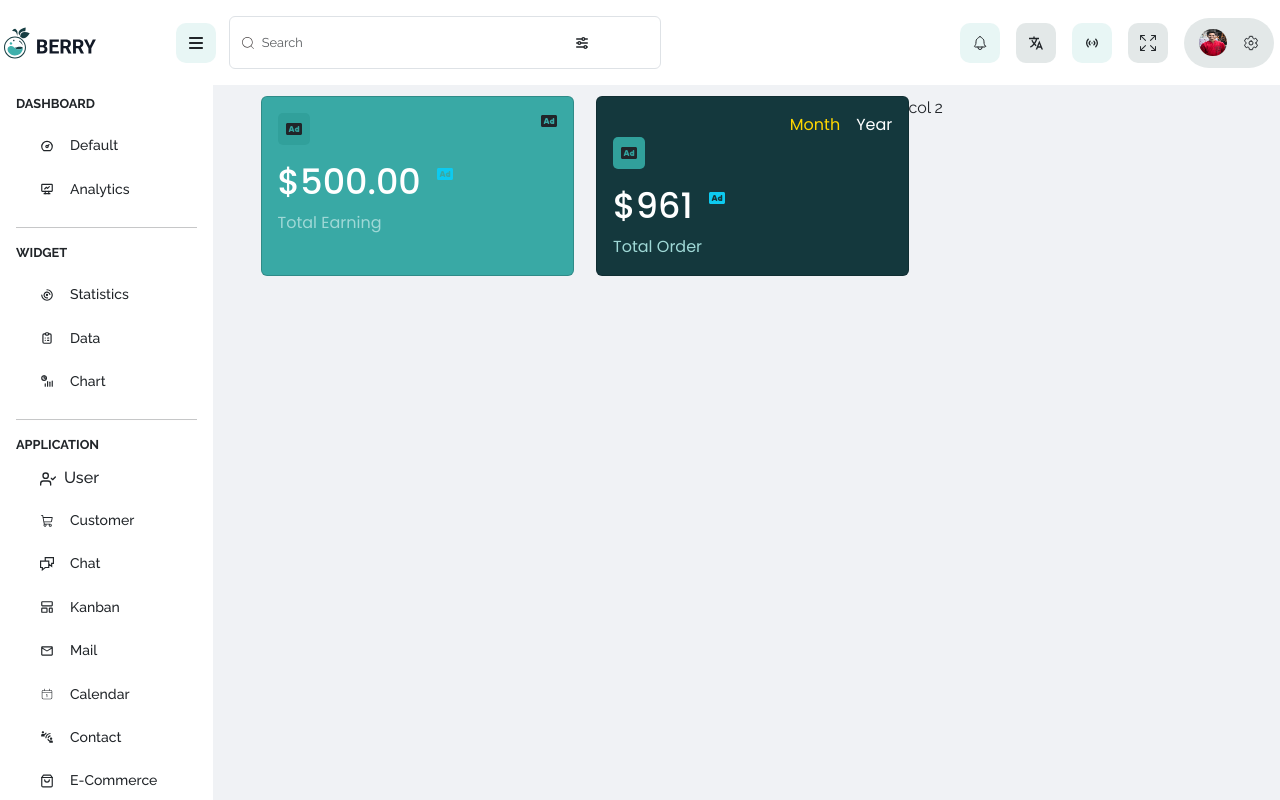
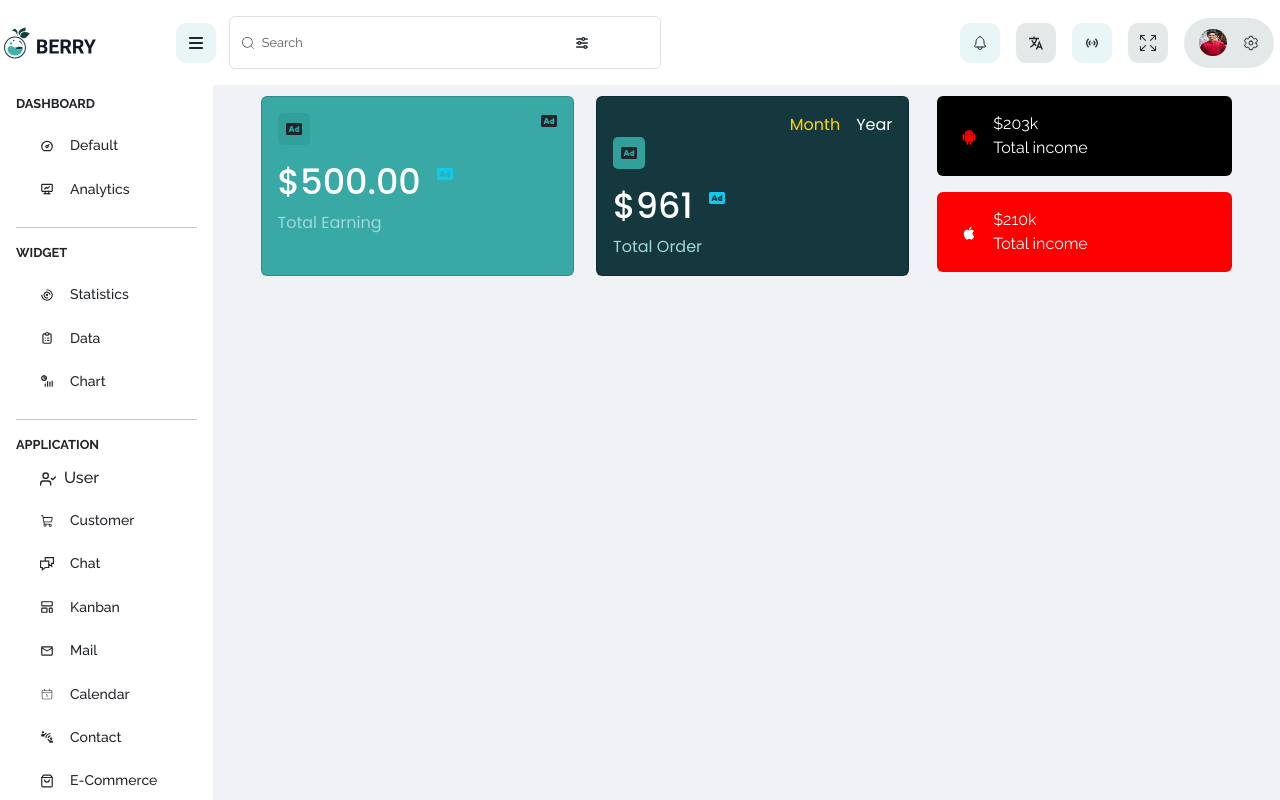
Before and after one commit to mdmehrab/berry-dashboard, a React (Vite) app: page /dashboard/default in a window 1280 px wide. Shown: the top 800 px of the page. Built offline with nearby package versions, Linux system fonts and the light colour scheme.

Commit message:
feat: total income box widget ui running

```diff
--- /dev/null
+++ b/src/common/IncomeWidget/IncomeWidjet.jsx
@@ -0,0 +1,25 @@
+import "./incomeWidget.scss";
+
+const IncomeWidjet = ({ icone, iconColor, bgColor, prize, totalIncome }) => {
+  return (
+    <>
+      <section id="Income_widget">
+        <div
+          className="rounded income_width"
+          style={{ backgroundColor: bgColor }}
+        >
+          <div className="text-white d-flex align-items-center mx-4">
+            <div style={{ color: iconColor }}>{icone}</div>
+
+            <div className="mx-3">
+              <div className="text-white">{prize}</div>
+              <div className="text-white">{totalIncome}</div>
+            </div>
+          </div>
+        </div>
+      </section>
+    </>
+  );
+};
+
+export default IncomeWidjet;
--- /dev/null
+++ b/src/common/IncomeWidget/incomeWidget.scss
@@ -0,0 +1,5 @@
+#Income_widget {
+  .income_width {
+    padding: 1rem 0;
+  }
+}
--- a/src/components/Default/Default.jsx
+++ b/src/components/Default/Default.jsx
@@ -2,6 +2,9 @@ import { Container, Col, Row } from "react-bootstrap";
 import DefaultWidget from "../../common/DefaultWidget/DefaultWidget";
 import "./default.scss";
 import { FaAd } from "react-icons/fa";
+import IncomeWidjet from "../../common/IncomeWidget/IncomeWidjet";
+import { DiAndroid } from "react-icons/di";
+import { DiApple } from "react-icons/di";
 
 const Default = () => {
   return (
@@ -33,7 +36,27 @@ const Default = () => {
                 </Col>
               </Row>
             </Col>
-            <Col xl={4}>col 2</Col>
+
+            <Col xl={4}>
+              <div className="income_margen">
+                <IncomeWidjet
+                  icone={<DiAndroid />}
+                  iconColor={"#FF0000"}
+                  bgColor="#000"
+                  prize={"$203k"}
+                  totalIncome={"Total income"}
+                />
+              </div>
+              <div className="income_margen">
+                <IncomeWidjet
+                  icone={<DiApple />}
+                  iconColor={"#fff"}
+                  bgColor="#FF0000"
+                  prize={"$210k"}
+                  totalIncome={"Total income"}
+                />
+              </div>
+            </Col>
           </Row>
         </Container>
       </section>
--- a/src/components/Default/default.scss
+++ b/src/components/Default/default.scss
@@ -0,0 +1,6 @@
+.income_margen {
+  margin-bottom: 1rem;
+  margin-left: 1.8rem;
+  background-color: black;
+  border-radius: 10px;
+}
```
